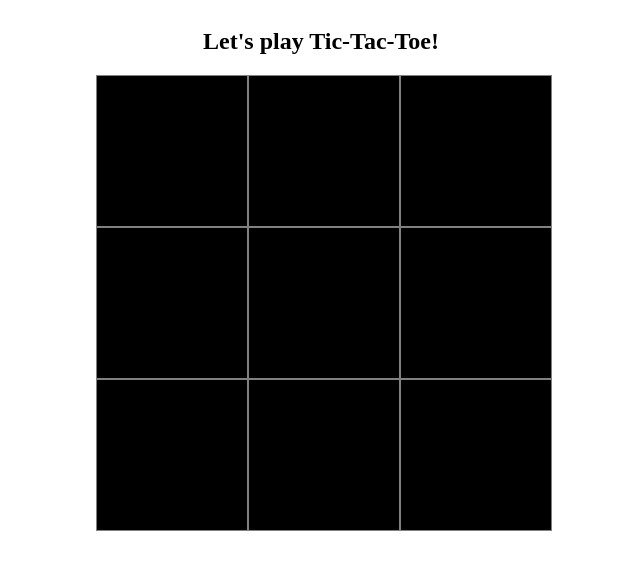
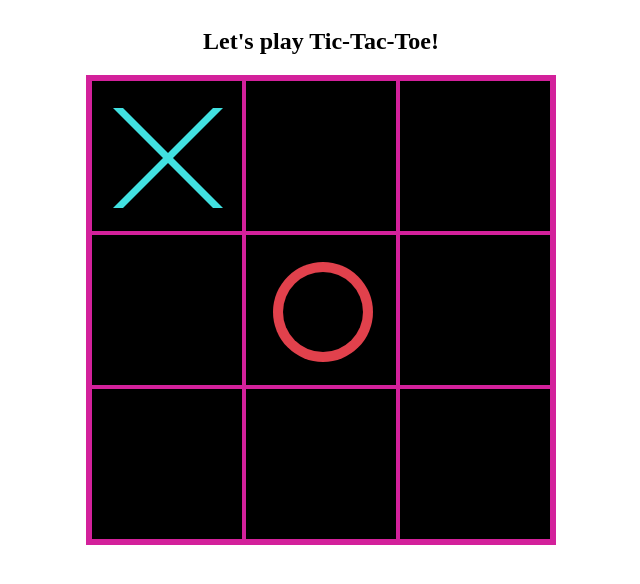
Before and after one commit to devhausleipzigacademy/tic-tac-toe-game, a plain HTML site: page index.html in a window 1280 px wide. Shown: the whole page, without its empty margins (319-959 px from the left). Drawn offline with Linux system fonts and the light colour scheme.

Commit message:
Created X and O markers

```diff
--- a/index.html
+++ b/index.html
@@ -19,7 +19,7 @@
         </div>
     </div>
 
-    <script src="./utils.js"></script>
-    <script src="./main.js"></script>
+    <script src="utils.js"></script>
+    <script src="main.js"></script>
 </body>
 </html>
--- a/main.js
+++ b/main.js
@@ -1,3 +1,31 @@
+///////////////
+//// Utils ////
+///////////////
+
+function appendX(element) {
+    const xLeft = document.createElement('div')
+    const xRight = document.createElement('div')
+
+    xLeft.classList.add('x-marker', 'x-left')
+    xRight.classList.add('x-marker', 'x-right')
+
+    element.appendChild(xLeft)
+    element.appendChild(xRight)
+}
+
+function appendO(element) {
+    const oInner = document.createElement('div')
+    const oOuter = document.createElement('div')
+
+    oInner.classList.add('o-marker', 'o-inner')
+    oOuter.classList.add('o-marker', 'o-outer')
+
+    oOuter.appendChild(oInner)
+    element.appendChild(oOuter)
+}
+
+
+
 ///////////////////////
 //// Prepare Board ////
 ///////////////////////
@@ -17,10 +45,19 @@ for (let i = 0; i < rows; i++) {
     }
 }
 
+const test1 = document.querySelector('#xy_1-1')
+appendO(test1)
+
+const test2 = document.querySelector('#xy_0-0')
+appendX(test2)
+
+
 
 ///////////////////////////////
 //// Initialize Game State ////
 ///////////////////////////////
+
+//
 
 
 
--- a/style.css
+++ b/style.css
@@ -7,17 +7,19 @@
 
 .game-grid {
     display: grid;
-    width: 450px;
-    height: 450px;
+    width: 462px;
+    height: 462px;
     grid-template-columns: repeat(3, 1fr);
     background-color: black;
+    border: 4px solid #D3219B;
 }
 
 .grid-square {
+    position: relative;
     background-color: black;
     width: 150px;
     height: 150px;
-    border: 1px solid grey;
+    border: 2px solid #D3219B;
 }
 
 .title {
@@ -30,3 +32,46 @@
 .title h2 {
     display: block;
 }
+
+.x-marker {
+    position: absolute;
+    top: 18%;
+    left: 47%;
+}
+
+.x-left {
+    background-color: #41E1E1;
+    width: 10px;
+    height: 100px;
+    transform: skew(45deg);
+}
+
+.x-right {
+    background-color: #41E1E1;
+    width: 10px;
+    height: 100px;
+    transform: skew(-45deg);
+}
+
+.o-marker {
+    position: absolute;
+    top: 18%;
+    left: 18%;
+}
+
+.o-outer {
+    background-color: #E1414C;
+    width: 100px;
+    height: 100px;
+    border-radius: 50%;
+}
+
+.o-inner {
+    background-color: black;
+    z-index: 1;
+    top: 10%;
+    left: 10%;
+    width: 80px;
+    height: 80px;
+    border-radius: 50%;
+}
```
